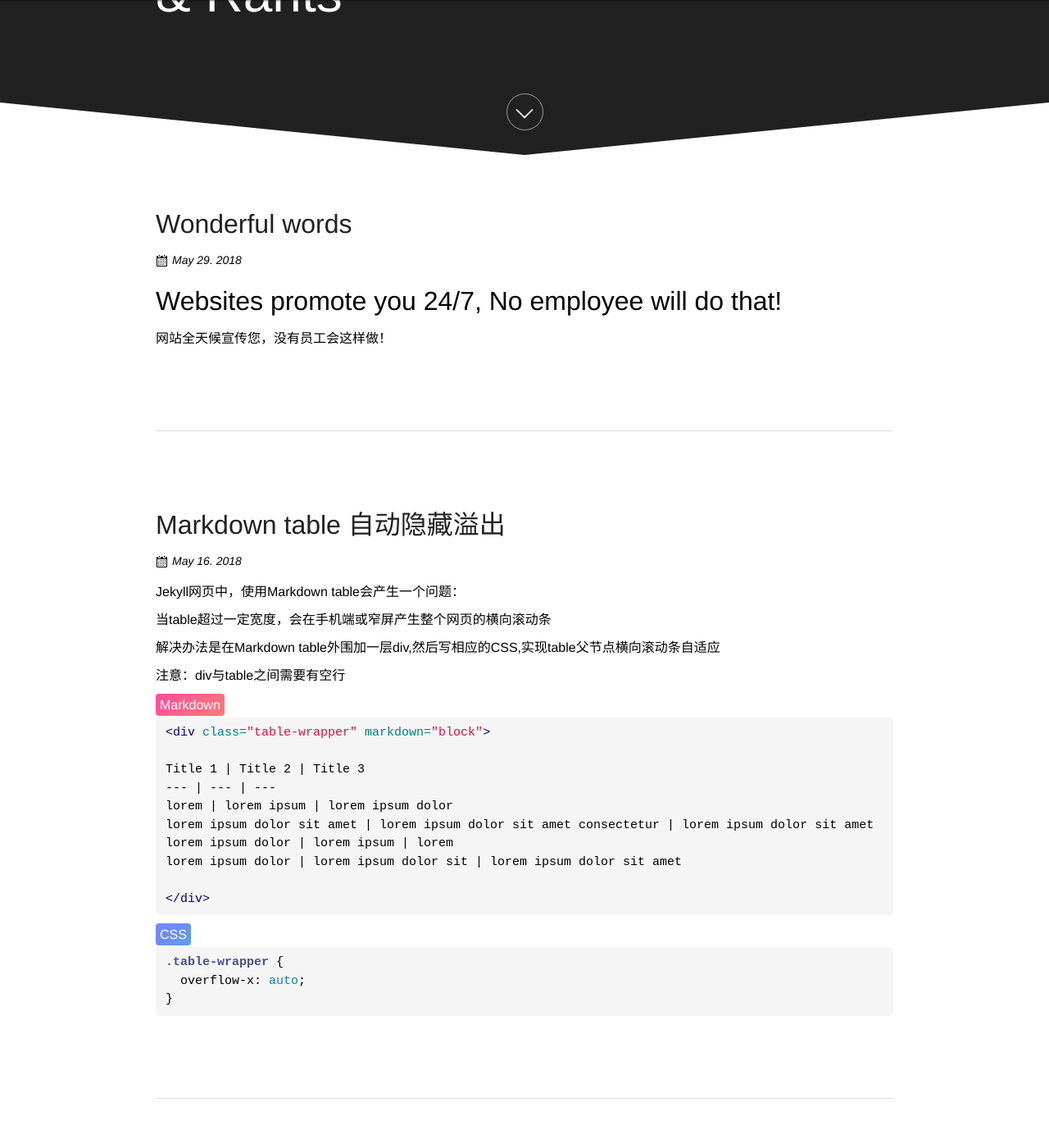
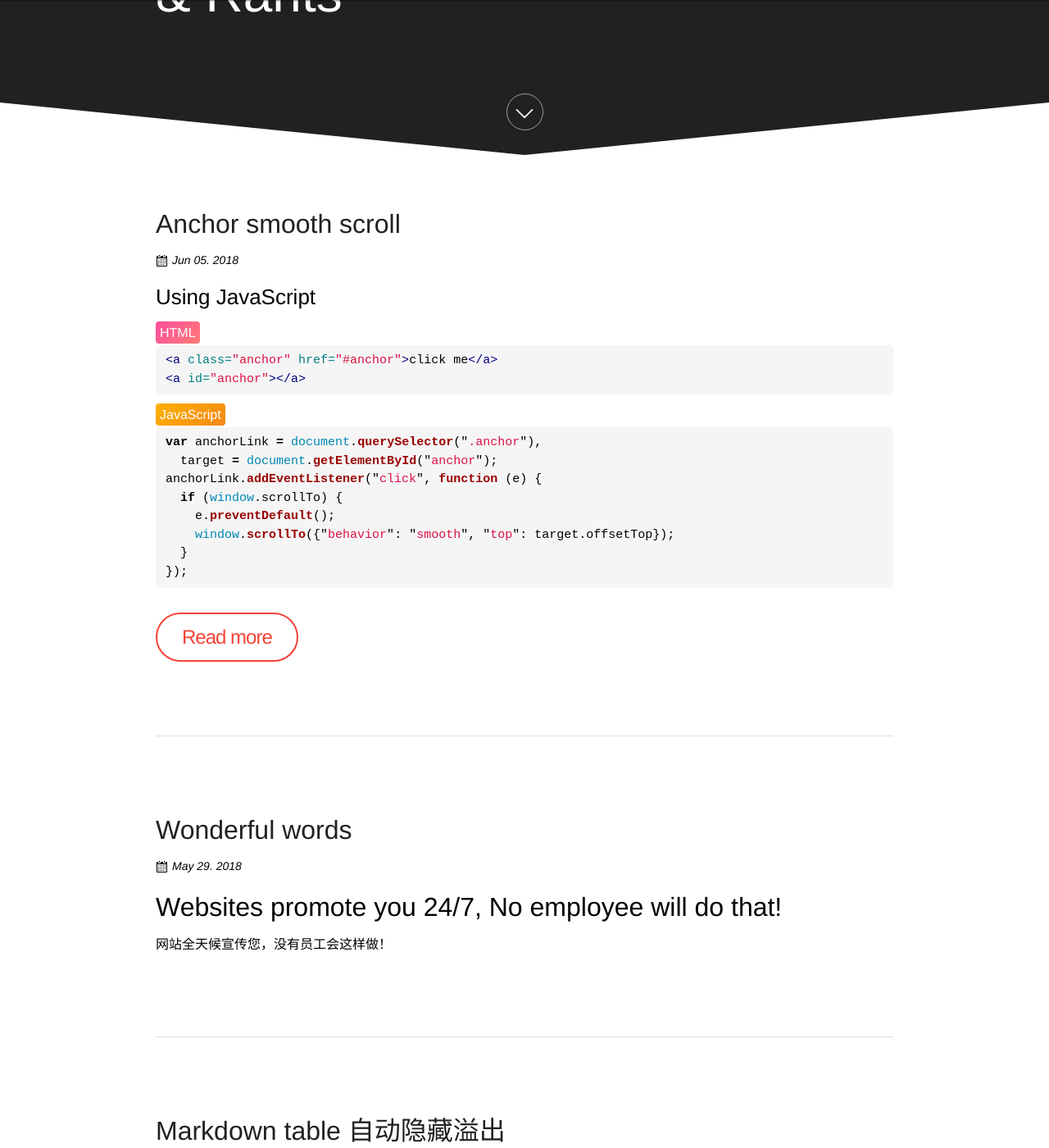
Before and after one commit to lcr/lcr.github.io, a Jekyll site: the page built from index.html, in a window 1280 px wide and 1400 px high, scrolled down 303 px. Shown: the whole window at 82% size. Built offline with Jekyll 4.4.1, drawn with Linux system fonts in a browser that asks for light colours; the list of posts is cut into pages by our own code; some of the changed text lies outside the part shown.

Commit message:
post anchor smooth scroll

````diff
--- /dev/null
+++ b/_posts/2018-06-05-anchor-smooth-scroll.md
@@ -0,0 +1,55 @@
+---
+title: Anchor smooth scroll
+categories: [JavaScript,jQuery]
+---
+
+## Using JavaScript
+
+### HTML
+
+```html
+<a class="anchor" href="#anchor">click me</a>
+<a id="anchor"></a>
+```
+
+### JavaScript
+
+```javascript
+var anchorLink = document.querySelector(".anchor"),
+  target = document.getElementById("anchor");
+anchorLink.addEventListener("click", function (e) {
+  if (window.scrollTo) {
+    e.preventDefault();
+    window.scrollTo({"behavior": "smooth", "top": target.offsetTop});
+  }
+});
+```
+
+<!-- more -->
+
+---
+
+## Using jQuery
+
+### jQuery
+
+```javascript
+$(function () {
+    $('a[href*=#],area[href*=#]').click(function () {
+        if (location.pathname.replace(/^\//, '') === this.pathname.replace(/^\//, '') && location.hostname === this.hostname) {
+            var $target = $(this.hash);
+            $target = $target.length && $target || $('[name=' + this.hash.slice(1) + ']');
+            if ($target.length) {
+                var targetOffset = $target.offset().top;
+                $('html,body').animate({
+                        scrollTop: targetOffset
+                    },
+                    800);
+                return false;
+            }
+        }
+    });
+});
+```
+
+END
--- a/_sass/base/_base.scss
+++ b/_sass/base/_base.scss
@@ -165,22 +165,12 @@ table {
 /*
  * code header background
  */
-#html,
-#html-1,
-#html-2,
-#markdown,
-#css,
-#css-1,
-#css-2,
-#javascript,
-#javascript-1,
-#javascript-2,
-#jquery,
-#jquery-1,
-#jquery-2,
-#demo,
-#demo-1,
-#demo-2 {
+h3[id^="html"],
+h3[id^="markdown"],
+h3[id^="css"],
+h3[id^="javascript"],
+h3[id^="jquery"],
+h3[id^="demo"] {
   display: inline-block;
   margin-bottom: 2px;
   border-radius: 4px;
@@ -189,30 +179,20 @@ table {
   @include relative-font-size(1)
 }
 
-#html,
-#html-1,
-#html-2,
-#markdown {
+h3[id^="html"],
+h3[id^="markdown"] {
   background: linear-gradient(135deg, #ff4c9f, #ff7b74);
 }
 
-#css,
-#css-1,
-#css-2 {
+h3[id^="css"] {
   background: linear-gradient(135deg, #7983ff, #5f9de9);
 }
 
-#javascript,
-#javascript-1,
-#javascript-2,
-#jquery,
-#jquery-1,
-#jquery-2 {
+h3[id^="javascript"],
+h3[id^="jquery"] {
   background: linear-gradient(135deg, #ffb000, #f58818);
 }
 
-#demo,
-#demo-1,
-#demo-2 {
+h3[id^="demo"] {
   background: linear-gradient(135deg, #0091EA, #00B8D4);
 }
--- a/assets/js/main.js
+++ b/assets/js/main.js
@@ -12,6 +12,19 @@ var headroom = new Headroom(Header, {
   }
 });
 headroom.init();
+
+
+/*
+ * anchor scroll smooth
+ */
+var anchorLink = document.querySelector(".content-anchor"),
+  target = document.getElementById("contentAnchor");
+anchorLink.addEventListener("click", function (e) {
+  if (window.scrollTo) {
+    e.preventDefault();
+    window.scrollTo({"behavior": "smooth", "top": target.offsetTop});
+  }
+});
 
 
 /*
@@ -127,12 +140,3 @@ if (urlHash.length > 0) {
 })(window, document, 'script', 'https://www.google-analytics.com/analytics.js', 'ga');
 ga('create', 'UA-107157614-1', 'auto');
 ga('send', 'pageview');
-
-var anchorLink = document.querySelector(".content-anchor"),
-  target = document.getElementById("contentAnchor");
-anchorLink.addEventListener("click", function(e) {
-  if (window.scrollTo) {
-    e.preventDefault();
-    window.scrollTo({"behavior": "smooth", "top": target.offsetTop});
-  }
-});
````
Also changed, not shown: _sass/layout/_header.scss (+8 -8 lines).
